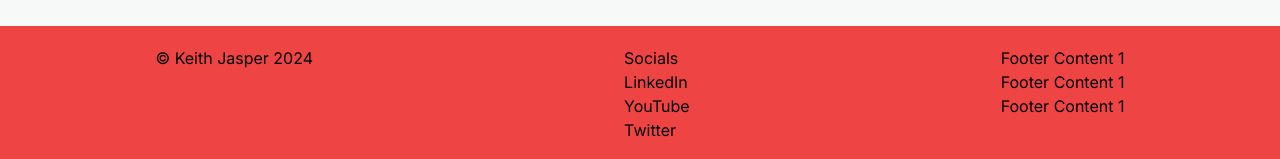
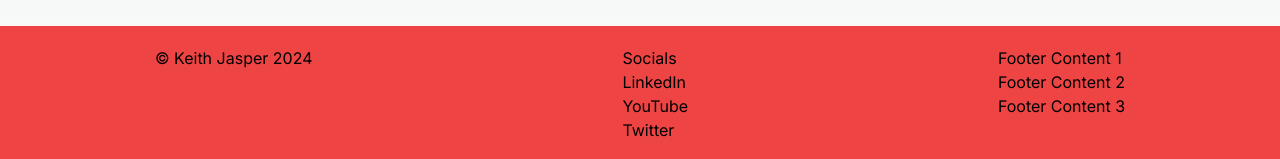
Before and after one commit to keithjasper83/keithjasper.co.uk, a Next.js app: page / in a window 1280 px wide. Shown: the part 638-797 px from the top of the page. Built offline with nearby package versions, Linux system fonts and the light colour scheme.

Commit message:
Updated footer

```diff
--- a/app/components/layout/footer.tsx
+++ b/app/components/layout/footer.tsx
@@ -16,8 +16,8 @@ export const Footer = () => {
         </ul>
         <ul>
           <li>Footer Content 1</li>
-          <li>Footer Content 1</li>
-          <li>Footer Content 1</li>
+          <li>Footer Content 2</li>
+          <li>Footer Content 3</li>
         </ul>
       </div>
     </footer>
```
